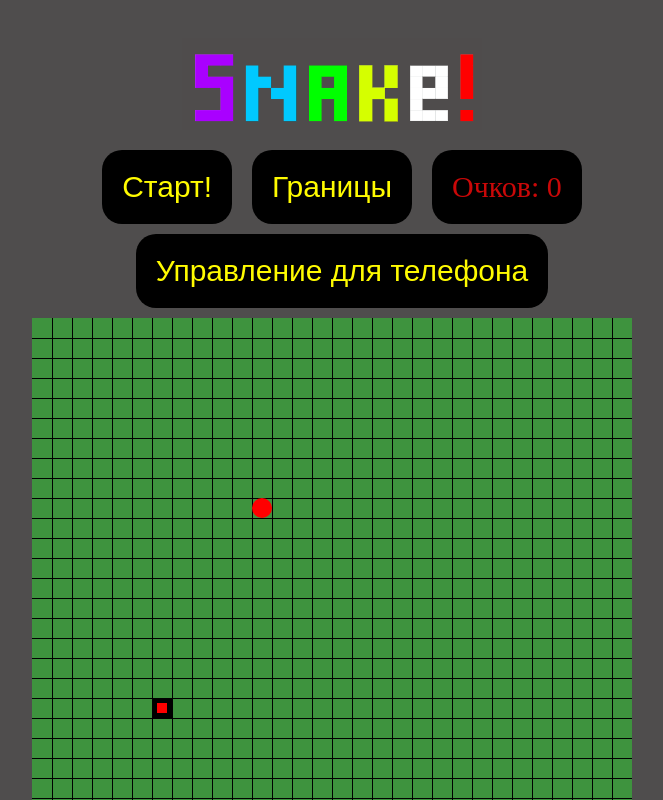
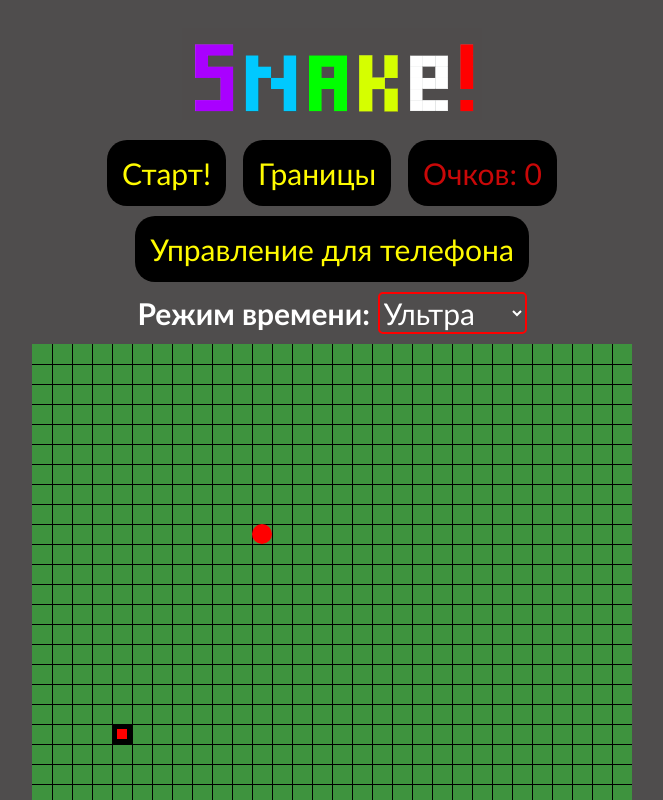
Before and after one commit to dancheella/snake, a plain HTML site: page index.html in a window 1280 px wide. Both pictures are taken after a click on the button "Старт!". Shown: the top 800 px of the page, without its empty margins (308-971 px from the left). Drawn offline with Linux system fonts and the light colour scheme.

Commit message:
feat: choosing the time

```diff
--- a/index.html
+++ b/index.html
@@ -16,6 +16,15 @@
     <div class="score">Очков: <span id="score">0</span></div>
   </div>
   <button class="mobile" id="control">Управление для телефона</button>
+  <div class="time">
+    <label for="time-mode">Режим времени:</label>
+    <select id="time-mode">
+      <option value="mode1">Ультра</option>
+      <option value="mode2">Тяжелый</option>
+      <option value="mode3">Средний</option>
+      <option value="mode4">Нуб</option>
+    </select>
+  </div>
 </div>
 
 <div class="control">
--- a/src/css/styles.css
+++ b/src/css/styles.css
@@ -8,13 +8,14 @@ canvas {
 
 body {
   background: #4f4d4d;
+  font-family: "Trebuchet MS", sans-serif;
 }
 
 .container {
   display: flex;
   align-items: center;
   flex-direction: column;
-  padding: 30px;
+  padding: 20px;
 }
 
 .logo {
@@ -25,27 +26,34 @@ body {
 .info {
   display: flex;
   align-items: center;
+  justify-content: space-between;
   margin-bottom: 10px;
+  width: 450px;
 }
 
 .score {
-  margin-left: 20px;
   font-size: 30px;
-  padding: 20px;
+  padding: 15px;
   background: black;
   color: #c90808;
   border: 0;
   border-radius: 20px;
+  font-family: "Trebuchet MS", sans-serif;
 }
 
 .button, .mobile {
   font-size: 30px;
-  padding: 20px;
+  padding: 15px;
   background: black;
   color: #fffb00;
   border: 0;
   border-radius: 20px;
-  margin-left: 20px;
+  box-sizing: border-box;
+  font-family: "Trebuchet MS", sans-serif;
+}
+
+.mobile {
+  margin-left: 0;
 }
 
 .mobile {
@@ -64,3 +72,22 @@ path, circle {
   flex-direction: column;
   align-items: center;
 }
+
+.time {
+  font-size: 30px;
+  color: #ffffff;
+  margin-bottom: 10px;
+}
+
+label {
+  font-weight: bold;
+}
+
+select {
+  font-family: "Trebuchet MS", sans-serif;
+  background-color: transparent;
+  color: white;
+  font-size: 30px;
+  border: 2px solid red;
+  border-radius: 5px;
+}
--- a/src/js/modules/game.js
+++ b/src/js/modules/game.js
@@ -49,7 +49,30 @@ export class Game {
 
     this.food.setNewFoodPosition();
 
-    this.interval = setInterval(this.gameProcess.bind(this), 100);
+    // получаем выбранный режим времени
+    const selectedTimeMode = document.getElementById('time-mode').value;
+    let time;
+
+    // установка времени для режимов
+    switch (selectedTimeMode) {
+      case 'mode1':
+        time = 50;
+        break;
+      case 'mode2':
+        time = 100;
+        break;
+      case 'mode3':
+        time = 150;
+        break;
+      case 'mode4':
+        time = 250;
+        break;
+      default:
+        time = 100;
+        break;
+    }
+
+    this.interval = setInterval(this.gameProcess.bind(this), time);
   }
 
   gameProcess() {
```
